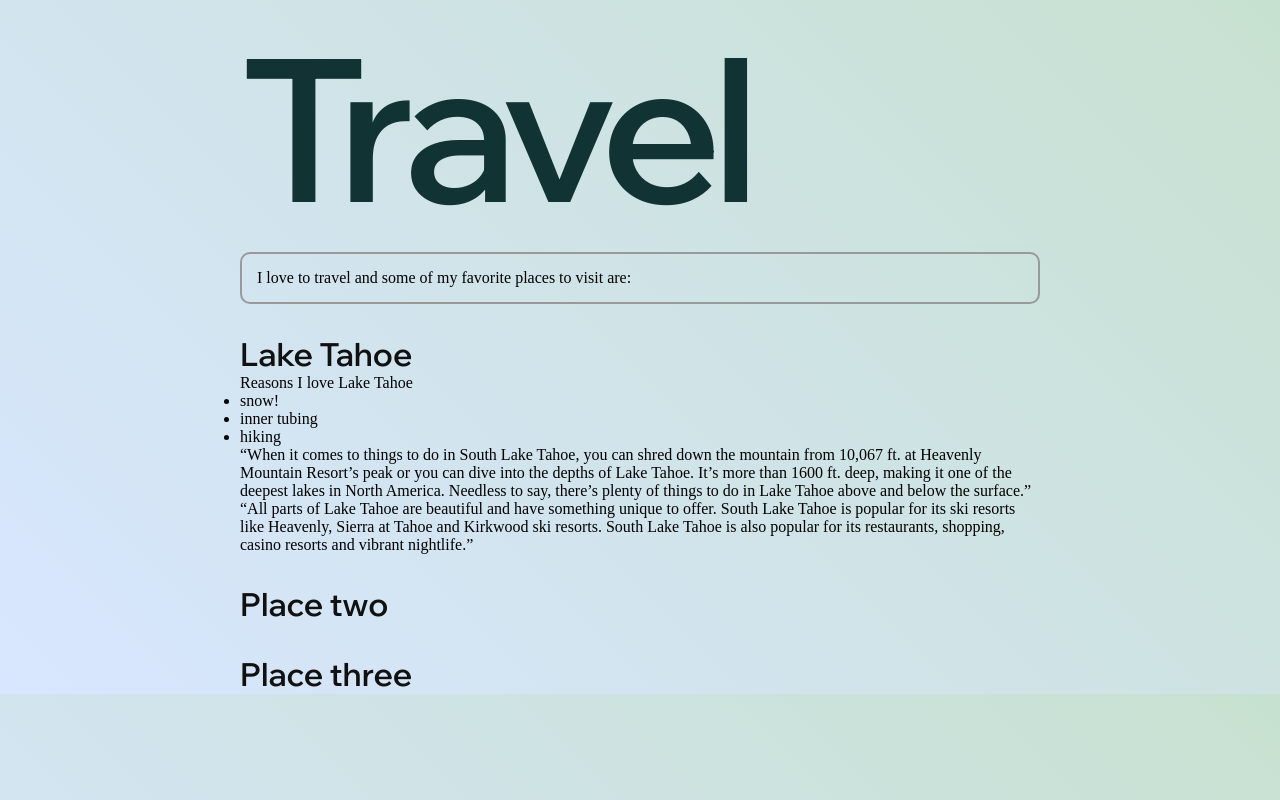
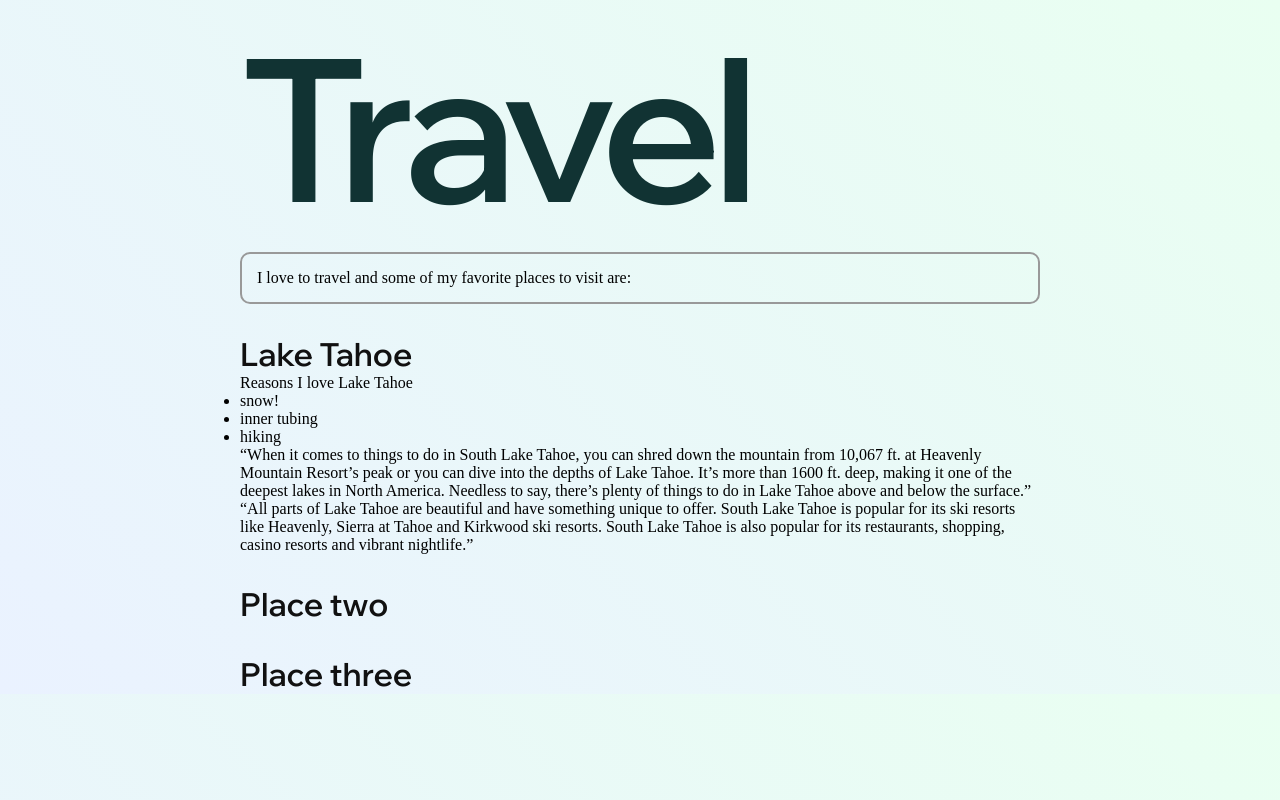
Before and after one commit to harryg02/CSS_InClass_Activity-main_Sep2, a plain HTML site: page index.html in a window 1280 px wide. Drawn offline with Linux system fonts and the light colour scheme.

Commit message:
update style.css

```diff
--- a/css/style.css
+++ b/css/style.css
@@ -1,7 +1,7 @@
 body {
   max-width: 800px;
   margin: auto;
-  background: linear-gradient(45deg, rgb(216, 230, 255), rgb(199, 225, 208))
+  background: linear-gradient(45deg, rgb(234, 242, 255), rgb(233, 255, 241))
 }
 
 h1 {
```
